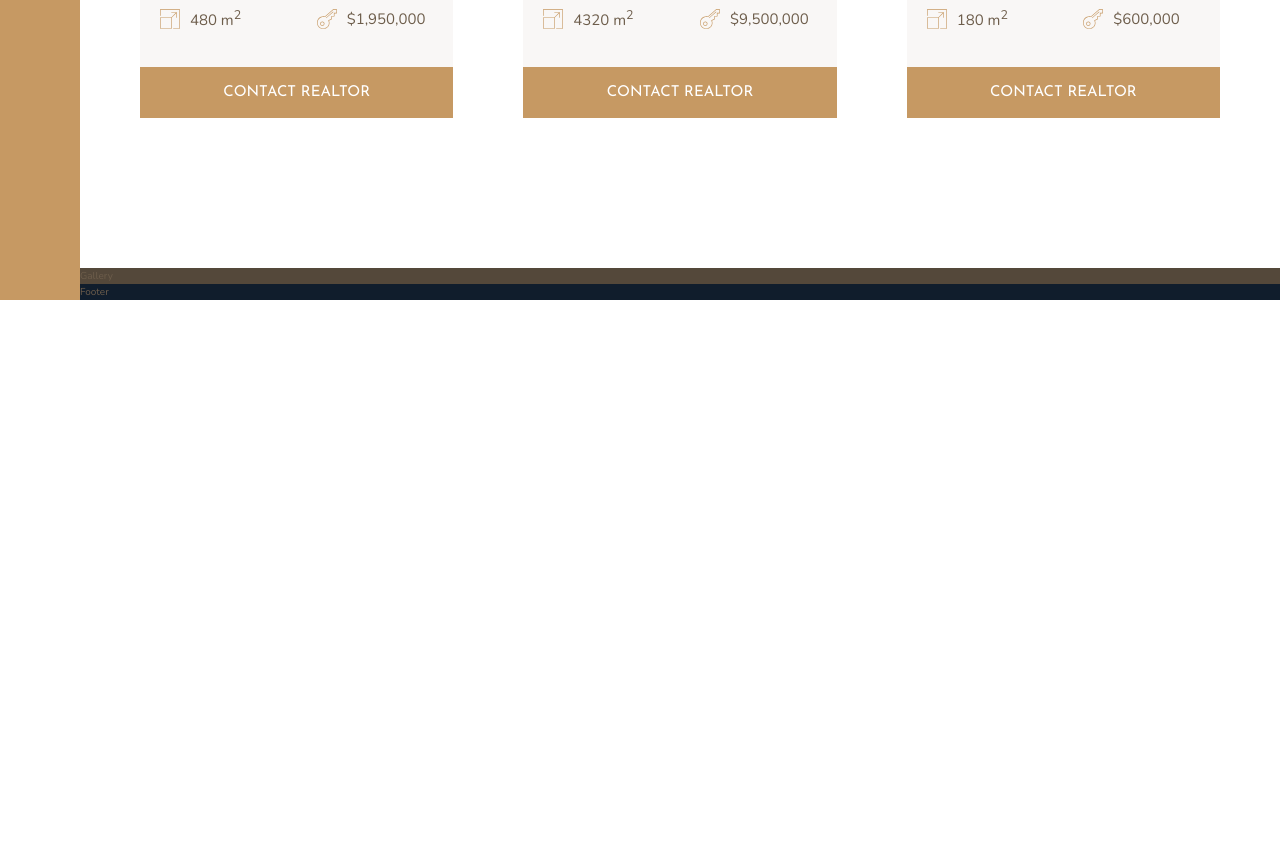
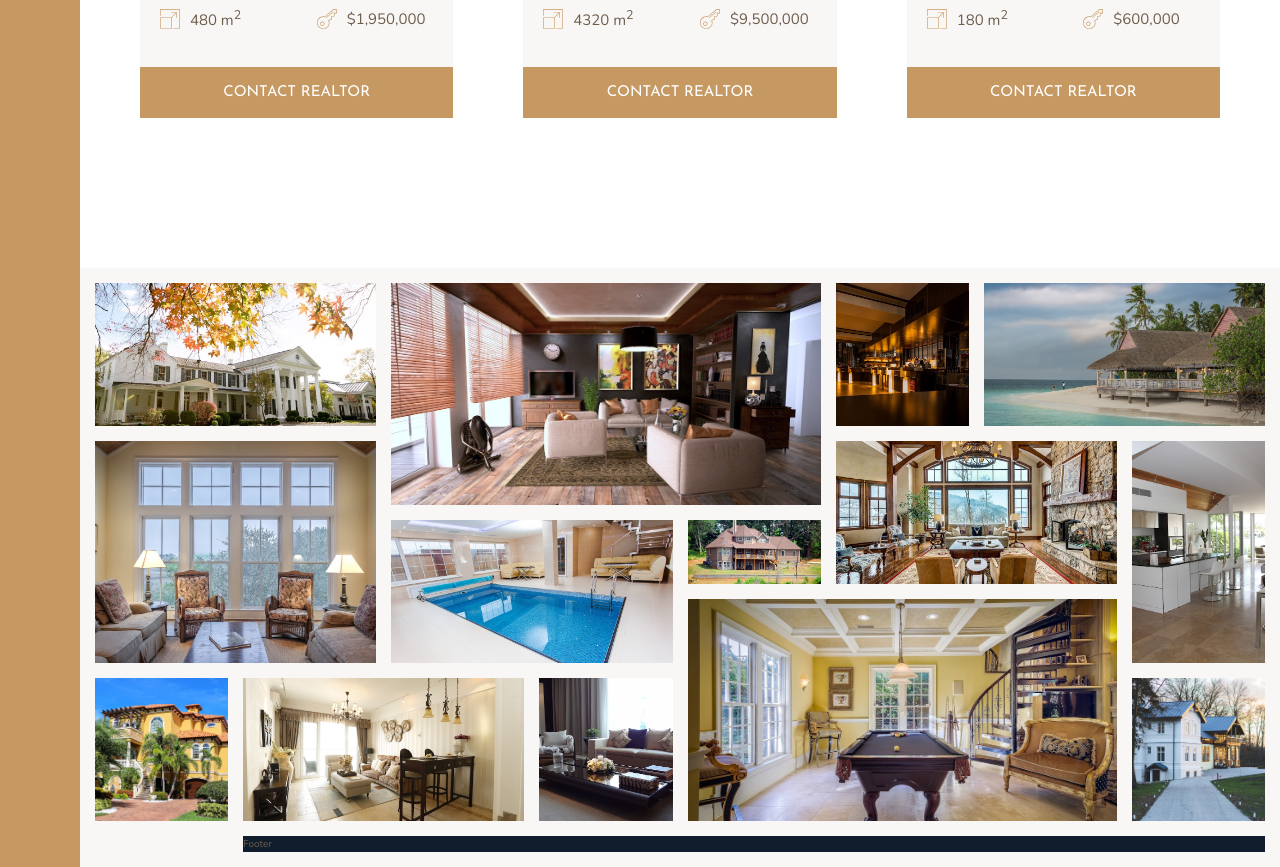
Before and after one commit to DuttaAnirudh/nexter-website, a website: page index.html in a window 1280 px wide. Shown: the part 2794-3661 px from the top of the page. Before the commit the page ends 3094 px from the top, so only its background shows below. Drawn offline with nearby package versions, Linux system fonts and the light colour scheme.

Commit message:
feat: add image gallery to home page

```diff
--- a/index.html
+++ b/index.html
@@ -323,8 +323,66 @@
       </div>
     </section>
 
-    <section class="gallery">Gallery</section>
+    <!-- GALLERY -->
+    <section class="gallery">
+      <figure class="gallery__item gallery__item--1">
+        <img src="/assets/gal-1.jpeg" alt="Gallery image" class="gallery__img">
+      </figure>
 
+      <figure class="gallery__item gallery__item--2">
+        <img src="/assets/gal-2.jpeg" alt="Gallery image" class="gallery__img">
+      </figure>
+
+      <figure class="gallery__item gallery__item--3">
+        <img src="/assets/gal-3.jpeg" alt="Gallery image" class="gallery__img">
+      </figure>
+
+      <figure class="gallery__item gallery__item--4">
+        <img src="/assets/gal-4.jpeg" alt="Gallery image" class="gallery__img">
+      </figure>
+
+      <figure class="gallery__item gallery__item--5">
+        <img src="/assets/gal-5.jpeg" alt="Gallery image" class="gallery__img">
+      </figure>
+
+      <figure class="gallery__item gallery__item--6">
+        <img src="/assets/gal-6.jpeg" alt="Gallery image" class="gallery__img">
+      </figure>
+
+      <figure class="gallery__item gallery__item--7">
+        <img src="/assets/gal-7.jpeg" alt="Gallery image" class="gallery__img">
+      </figure>
+
+      <figure class="gallery__item gallery__item--8">
+        <img src="/assets/gal-8.jpeg" alt="Gallery image" class="gallery__img">
+      </figure>
+
+      <figure class="gallery__item gallery__item--9">
+        <img src="/assets/gal-9.jpeg" alt="Gallery image" class="gallery__img">
+      </figure>
+
+      <figure class="gallery__item gallery__item--10">
+        <img src="/assets/gal-10.jpeg" alt="Gallery image" class="gallery__img">
+      </figure>
+
+      <figure class="gallery__item gallery__item--11">
+        <img src="/assets/gal-11.jpeg" alt="Gallery image" class="gallery__img">
+      </figure>
+
+      <figure class="gallery__item gallery__item--12">
+        <img src="/assets/gal-12.jpeg" alt="Gallery image" class="gallery__img">
+      </figure>
+
+      <figure class="gallery__item gallery__item--13">
+        <img src="/assets/gal-13.jpeg" alt="Gallery image" class="gallery__img">
+      </figure>
+
+      <figure class="gallery__item gallery__item--14">
+        <img src="/assets/gal-14.jpeg" alt="Gallery image" class="gallery__img">
+      </figure>
+
+
+    <!-- FOOTER -->
     <footer class="footer">Footer</footer>
   </body>
 </html>
--- a/sass/components/_gallery.scss
+++ b/sass/components/_gallery.scss
@@ -1,4 +1,89 @@
 .gallery {
-  background-color: $color-grey-dark-1;
+  background-color: $color-grey-light-1;
   grid-column: 2 / -1;
+
+  display: grid;
+  grid-template-columns: repeat(8, 1fr);
+  grid-template-rows: repeat(7, 5vw);
+  gap: 1.5rem;
+  padding: 1.5rem;
+
+  &__item {
+    &--1 {
+      grid-row: 1 / 3;
+      grid-column: 1 / 3;
+    }
+
+    &--2 {
+      grid-row: 1 / 4;
+      grid-column: 3 / 6;
+    }
+
+    &--3 {
+      grid-row: 1 / 3;
+      grid-column: 6 / 7;
+    }
+
+    &--4 {
+      grid-row: 1 / 3;
+      grid-column: 7 / span 2;
+    }
+
+    &--5 {
+      grid-row: 3 / 6;
+      grid-column: 1 / 3;
+    }
+
+    &--6 {
+      grid-row: 4 / 6;
+      grid-column: 3 / 5;
+    }
+
+    &--7 {
+      grid-row: 4 / 5;
+      grid-column: 5 / 6;
+    }
+
+    &--8 {
+      grid-row: 3 / 5;
+      grid-column: 6 / 8;
+    }
+
+    &--9 {
+      grid-row: 3 / 6;
+      grid-column: 8 / span 1;
+    }
+
+    &--10 {
+      grid-row: 6 / span 2;
+      grid-column: 1 / 2;
+    }
+
+    &--11 {
+      grid-row: 6 / span 2;
+      grid-column: 2 / 4;
+    }
+
+    &--12 {
+      grid-row: 6 / span 2;
+      grid-column: 4 / 5;
+    }
+
+    &--13 {
+      grid-row: 5 / span 3;
+      grid-column: 5 / 8;
+    }
+
+    &--14 {
+      grid-row: 6 / span 2;
+      grid-column: 8 / span 1;
+    }
+  }
+
+  &__img {
+    width: 100%;
+    height: 100%;
+    object-fit: cover;
+    display: block;
+  }
 }
```
Also changed, not shown: css/style.css.
